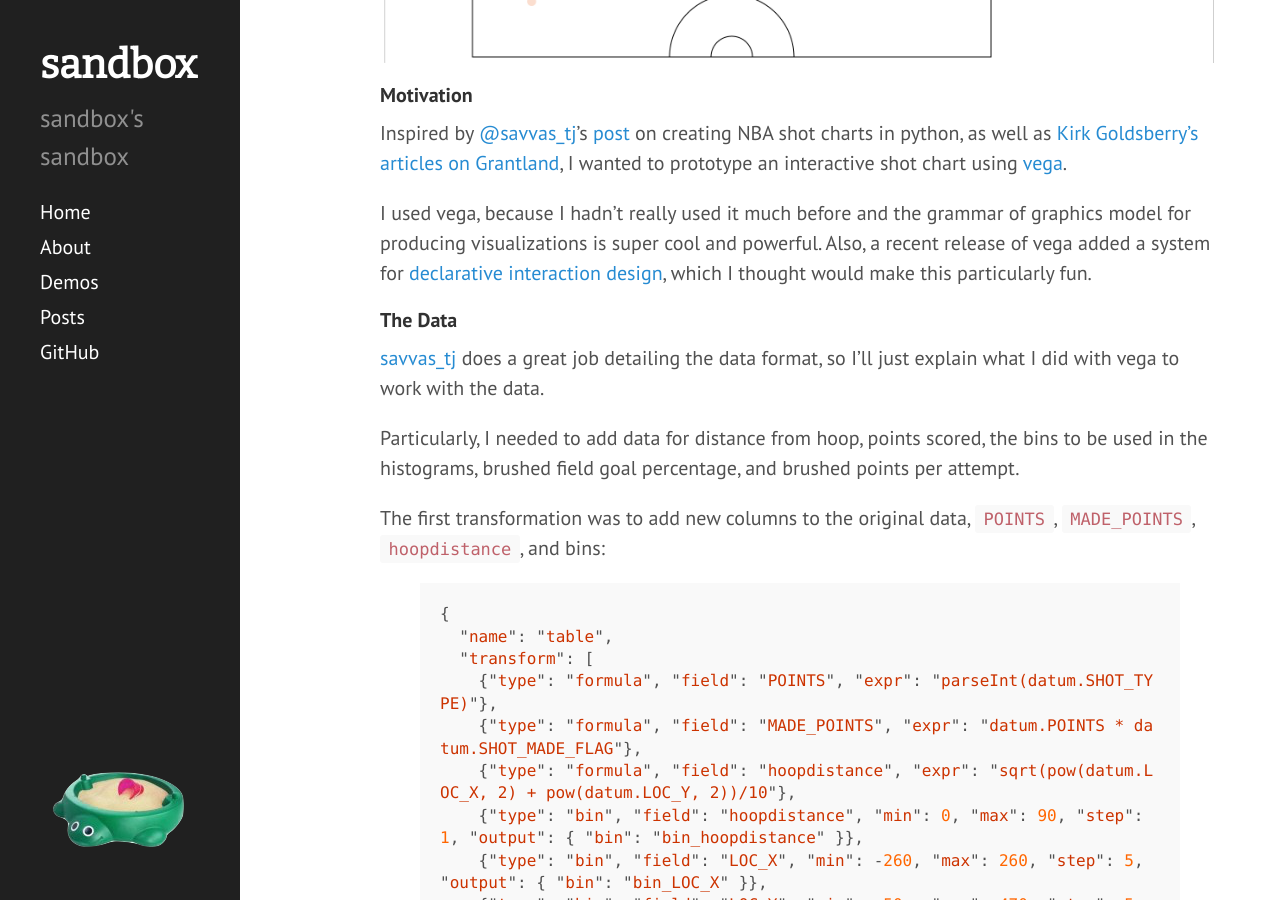
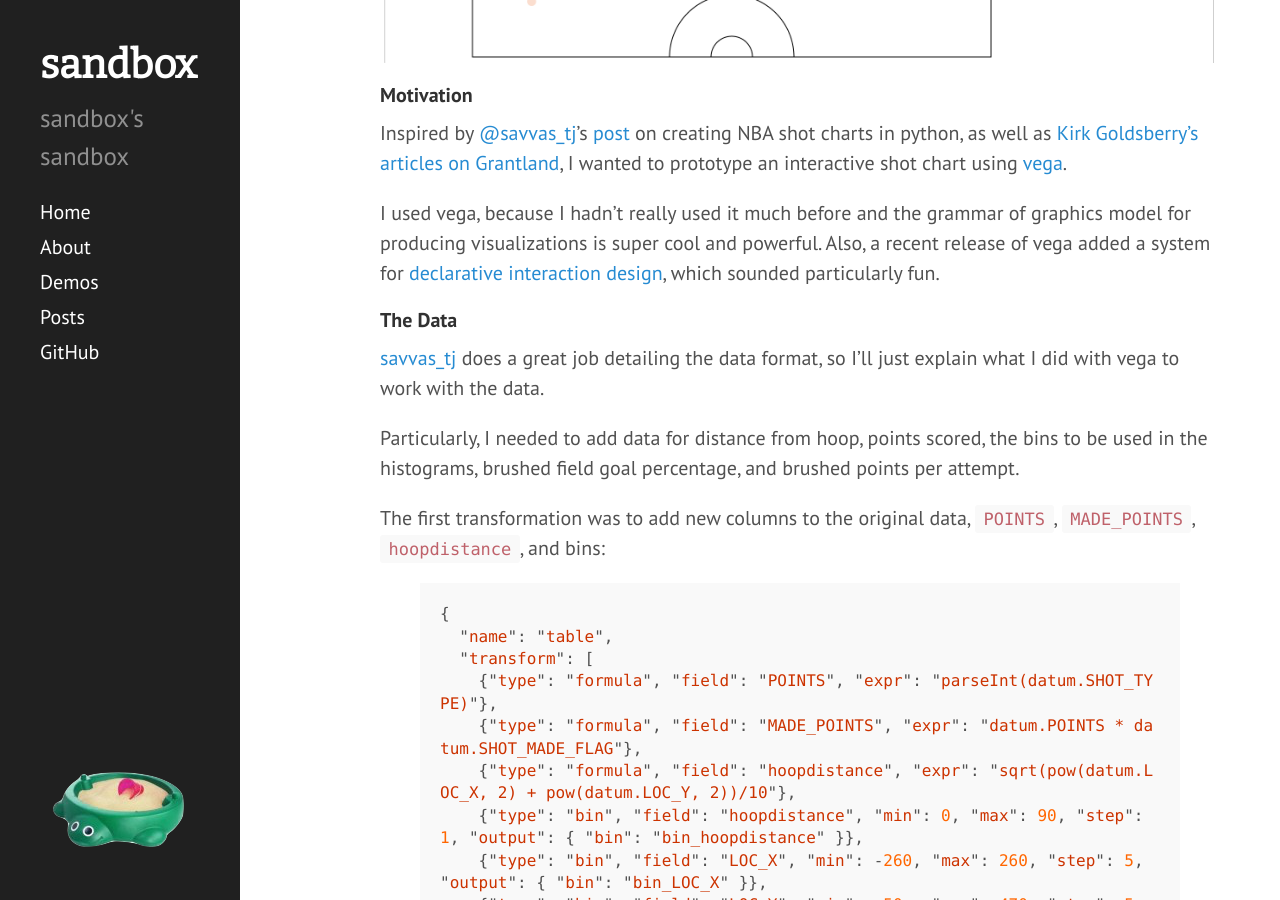
Before and after one commit to sandbox/sandbox.github.com, a Jekyll site: the page built from _posts/2015-09-04-making-a-nba-shot-chart-with-vega.md, in a window 1280 px wide and 900 px high, scrolled down 840 px. Built offline with Jekyll 4.4.1, drawn with Linux system fonts in a browser that asks for light colours; a script that is not in the unit is left out; comment, search, counter and statistics services are not loaded.

Commit message:
edits for making of nba shot chart post

```diff
--- a/_posts/2015-09-04-making-a-nba-shot-chart-with-vega.md
+++ b/_posts/2015-09-04-making-a-nba-shot-chart-with-vega.md
@@ -20,7 +20,7 @@
 before and the grammar of graphics model for producing visualizations
 is super cool and powerful. Also, a recent release of vega added a
 system for [declarative interaction design](https://idl.cs.washington.edu/papers/reactive-vega/),
-which I thought would make this particularly fun.
+which sounded particularly fun.
 
 #### The Data
 
```
